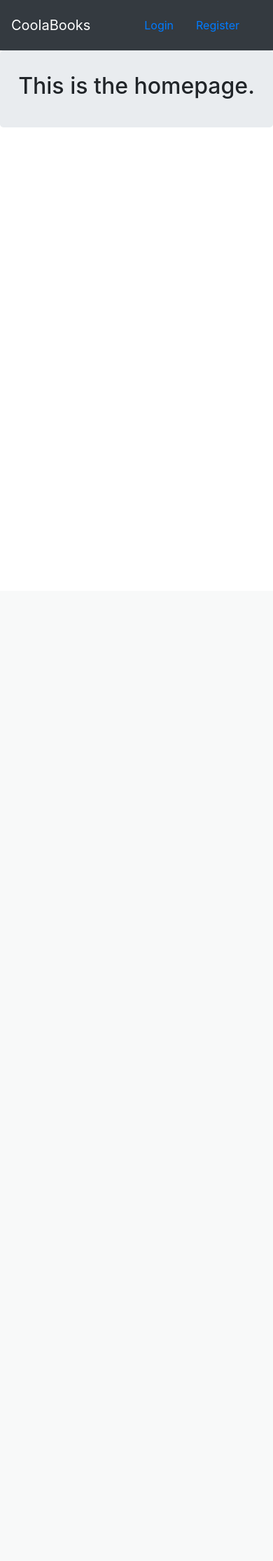
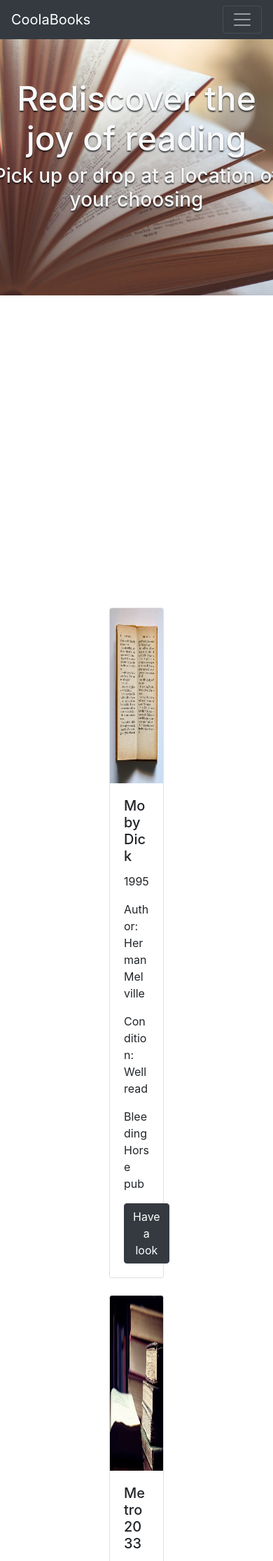
Before and after one commit to robertsoldan/coolabooks, a Django app: page / in a window 390 px wide; the page is wider, and only the part inside the window is pictured. Shown: the top 2230 px of that part at 70% size. Before the commit the page ends 182 px from the top of that part, so only its background shows below. Run offline with Django 3.2, Linux system fonts and the light colour scheme; some libraries are stand-ins or nearby versions.

Commit message:
Home page structure, navbar, footer

```diff
--- a/coolabooks/books/static/books/style.css
+++ b/coolabooks/books/static/books/style.css
@@ -0,0 +1,22 @@
+body {
+    overflow-x: hidden;
+}
+
+.header-img {
+    height: 50vh;
+    background: white url("images/main.jpg") no-repeat;
+    background-size: cover;
+}
+
+.main-header h1 {
+    text-shadow: 0px 2px 2px rgba(0, 0, 0, 0.7);
+    font-size: 3rem;
+}
+
+.main-header h3 {
+    text-shadow: 0px 2px 2px rgba(0, 0, 0, 0.7);
+}
+
+.content {
+    margin-bottom: 10vh;
+}
--- a/coolabooks/books/templates/books/base.html
+++ b/coolabooks/books/templates/books/base.html
@@ -6,38 +6,38 @@
 
     <title>Coola Books</title>
     <!-- pulling up CSS and bootstrap styles -->
+
+    <link rel="stylesheet" href="https://stackpath.bootstrapcdn.com/bootstrap/4.3.1/css/bootstrap.min.css"
+          integrity="sha384-ggOyR0iXCbMQv3Xipma34MD+dH/1fQ784/j6cY/iJTQUOhcWr7x9JvoRxT2MZw1T" crossorigin="anonymous">
     <link rel="stylesheet" href="{% static 'books/style.css' %}">
-    <link rel="stylesheet" href="https://stackpath.bootstrapcdn.com/bootstrap/4.3.1/css/bootstrap.min.css" integrity="sha384-ggOyR0iXCbMQv3Xipma34MD+dH/1fQ784/j6cY/iJTQUOhcWr7x9JvoRxT2MZw1T" crossorigin="anonymous">
+</head>
+<style>
 
-</head>
+</style>
 <body>
-    <nav class="navbar navbar-dark bg-dark">
-        <a href="#" class="navbar-brand">CoolaBooks</a>
-        <div class="navbar">
-            <!-- displays logout if the user is logged in-->
-            {% if user.is_authenticated %}
-                <p>{{ user }}</p>
-                <a class="nav-item nav-link" href="{% url 'logout' %}"> Logout </a>
-            <!-- displays login and register if the user is logged out-->
-            {% else %}
-                <a class="nav-item nav-link" href="{% url 'login' %}">Login</a>
-                <a class="nav-item nav-link" href="{% url 'register' %}">Register</a>
-            {% endif %}
-        </div>
 
-    </nav>
+<!-- Navbar -->
+{% include 'partials/_navbar.html' %}
+
 <!-- this code shows any updates rendered using messages (account successfully created) -->
 {% if messages %}
 {% for message in messages %}
-            <div class ="text-center alert alert-{{ message.tags }}">
+<div class="text-center alert alert-{{ message.tags }}">
     {{ message }}
 </div>
 {% endfor %}
 {% endif %}
-
 <!-- this is where HTML of other files starts -->
 {% block body %}
+
 {% endblock %}
+
 <!-- this is where HTML of other files ends -->
+<footer class="py-4 bg-dark text-white-50">
+    <div class="container text-center">
+      <small>Copyright &copy; CoolaBooks</small>
+    </div>
+  </footer>
+
 </body>
 </html>
--- a/coolabooks/books/templates/books/index.html
+++ b/coolabooks/books/templates/books/index.html
@@ -1,25 +1,52 @@
 <!-- this imports content from the base file (navigation, footer) -->
 {% extends 'books/base.html' %}
+{% load static %}
 <!DOCTYPE html>
 <html lang="en">
 <head>
     <meta charset="UTF-8">
     <meta name="viewport" content="width=device-width, initial-scale=1.0">
     <title>CoolaBooks</title>
+    <link rel="stylesheet" type="text/css" href="{% static 'books/style.css' %}">
+</head>
 
-</head>
 <body>
 
 
+{% block body %}
+<div class="home min-vh-100">
+    <div class="header-img row">
+        <div class="column my-auto mx-auto main-header">
+            <h1 class="text-center text-light mx-auto">Rediscover the joy of reading</h1>
+            <h3 class="text-center text-light mx-auto">Pick up or drop at a location of your choosing</h3>
+        </div>
+    </div>
 
-    {% block body %}
-    <!-- Code specific for this page goes here -->
+    {% if user.is_authenticated %}
+    <div class="row bg-dark">
 
-        <div class="jumbotron text-center">
-            <h2>This is the homepage.</h2>
+        {% endif %}
+    </div>
+    <div class="row  mt-4 content">
+        <div class="col-md-4 mb-4">
+            {% include 'partials/_card.html' with title="Moby Dick" edition="1995" author="Herman Melville" condition="Well read" location="Bleeding Horse pub" imglink="books/images/worn-book.jpg" %}
+        </div>
+        <div class="col-md-4 mb-4">
+            {% include 'partials/_card.html' with title="Metro 2033" edition="2014" author="Dmitry Glukhovsky" condition="Good" location="Clontarf" imglink="books/images/old-books.jpg" %}
+        </div>
+        <div class="col-md-4 mb-4">
+            {% include 'partials/_card.html' with title="Python for Unix Admins" edition="2018" author="O'Reilly" condition="Good" location="Rathmines Swan Shopping Centre" imglink="books/images/python.jpg" %}
+        </div>
+        <div class="col-md-4 mb-4">
+            {% include 'partials/_card.html' with title="Shogun" edition="1988" author="James Clavell" condition="Old" location="Exchequer Street" imglink="books/images/very-old.jpg" %}
+        </div>
+        <div class="col-md-4 mb-4">
+            {% include 'partials/_card.html' with title="Hatters Castle" edition="2006" author="Alex Haley" condition="Good" location="O'Connel St." imglink="books/images/handheld.jpg" %}
         </div>
 
-    {% endblock %}
+    </div>
+</div>
+{% endblock %}
 
 </body>
-</html>
+</html>http://127.0.0.1:8000/static/books/worn-book.jpg
--- /dev/null
+++ b/coolabooks/books/templates/partials/_card.html
@@ -0,0 +1,14 @@
+
+{% load static %}
+<div class="card mx-auto" style="width: 20vw;">
+  <img class="card-img-top" src="{% static imglink %}" height="250px" alt="Card image cap">
+  <div class="card-body">
+    <h5 class="card-title">{{title}}</h5>
+
+    <p class="card-text">{{edition}}</p>
+    <p>Author: {{author}}</p>
+    <p>Condition: {{condition}}</p>
+    <p class="card-text">{{location}}</p>
+    <a href="#" class="btn btn-dark">Have a look</a>
+  </div>
+</div>
--- /dev/null
+++ b/coolabooks/books/templates/partials/_navbar.html
@@ -0,0 +1,33 @@
+<nav class="navbar navbar-expand-lg fixed-top navbar-dark bg-dark">
+    <a class="navbar-brand" href="#">CoolaBooks</a>
+    <button class="navbar-toggler" type="button" data-toggle="collapse" data-target="#navbarSupportedContent"
+            aria-controls="navbarSupportedContent" aria-expanded="false" aria-label="Toggle navigation">
+        <span class="navbar-toggler-icon"></span>
+    </button>
+
+    <div class="collapse navbar-collapse" id="navbarSupportedContent">
+        <ul class="navbar-nav mr-auto">
+            <li class="nav-item active">
+                <a class="nav-link" href="#">Home <span class="sr-only">(current)</span></a>
+            </li>
+            <li class="nav-item active">
+                <a class="nav-link" href="#">My Books <span class="sr-only">(current)</span></a>
+            </li>
+            <li class="nav-item active">
+                <a class="nav-link" href="#">About <span class="sr-only">(current)</span></a>
+            </li>
+        </ul>
+        <p class="mt-4 mr-5 text-light">Welcome &nbsp; {{ user }}</p>
+        <form class="form-inline my-2 my-lg-0">
+            <input class="form-control mr-sm-2" type="search" placeholder="Search" aria-label="Search">
+            <button class="btn btn-outline-success my-2 my-sm-0" type="submit">Search</button>
+        </form>
+        {% if user.is_authenticated %}
+        <a class="nav-item nav-link" href="{% url 'logout' %}"> Logout </a>
+        <!-- displays login and register if the user is logged out-->
+        {% else %}
+        <a class="nav-item nav-link" href="{% url 'login' %}">Login</a>
+        <a class="nav-item nav-link" href="{% url 'register' %}">Register</a>
+        {% endif %}
+    </div>
+</nav>
--- a/coolabooks/coolabooks/urls.py
+++ b/coolabooks/coolabooks/urls.py
@@ -19,6 +19,7 @@ from users import views as user_views
 from django.contrib.auth import views as authentication_views
 from django.urls import include, path
 
+
 urlpatterns = [
     path('', include('books.urls')),
     path('admin/', admin.site.urls),
```
Also changed, not shown: coolabooks/coolabooks/settings.py (+6 -1 lines), coolabooks/books/static/books/images/1.jpg (added), coolabooks/books/static/books/images/handheld.jpg (added), coolabooks/books/static/books/images/main.jpg (added), coolabooks/books/static/books/images/old-books.jpg (added), coolabooks/books/static/books/images/python.jpg (added), coolabooks/books/static/books/images/very-old.jpg (added), coolabooks/books/static/books/images/worn-book.jpg (added), coolabooks/books/static/books/images/worn-out.jpg (added), coolabooks/books/urls.py (line endings or trailing spaces). Lines whose indentation alone changed are shown as unchanged.
